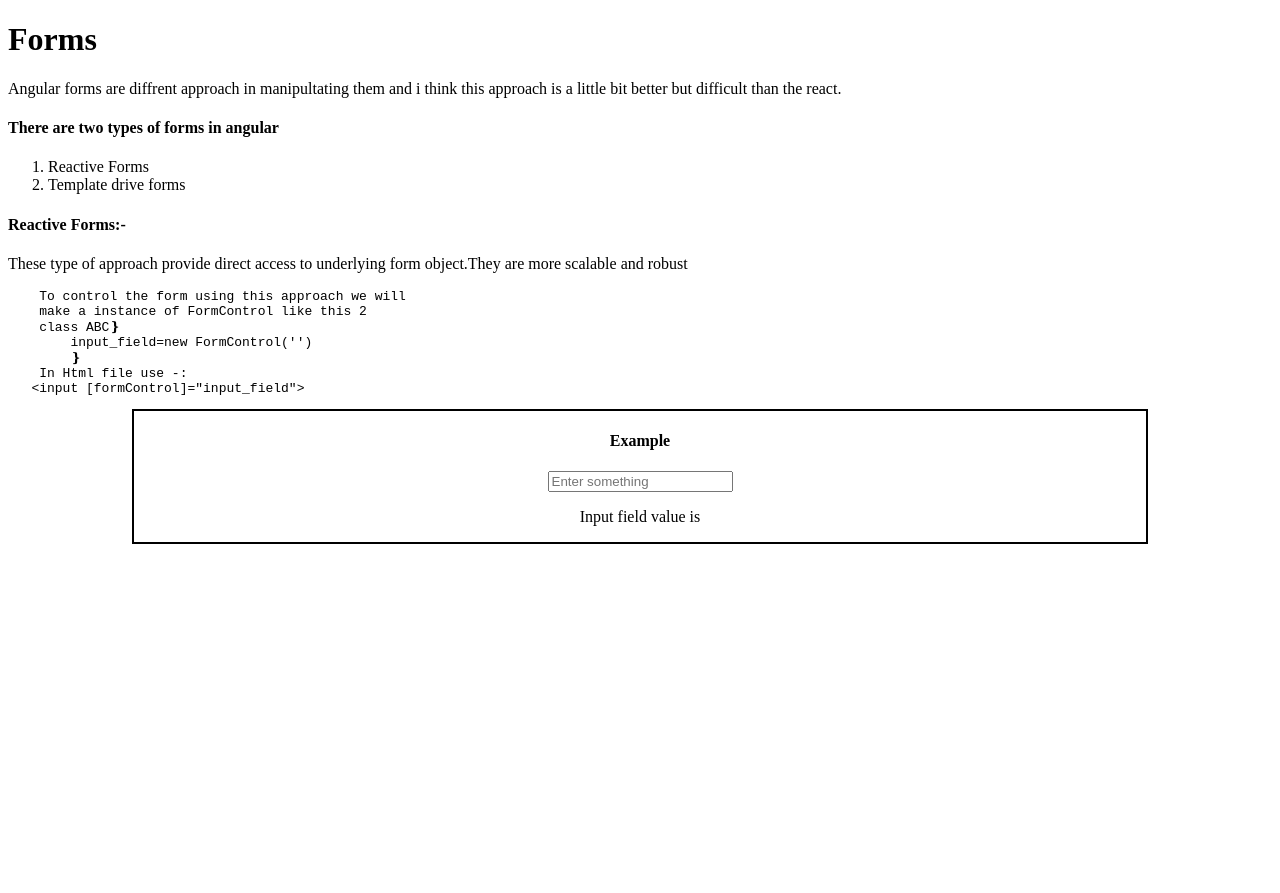
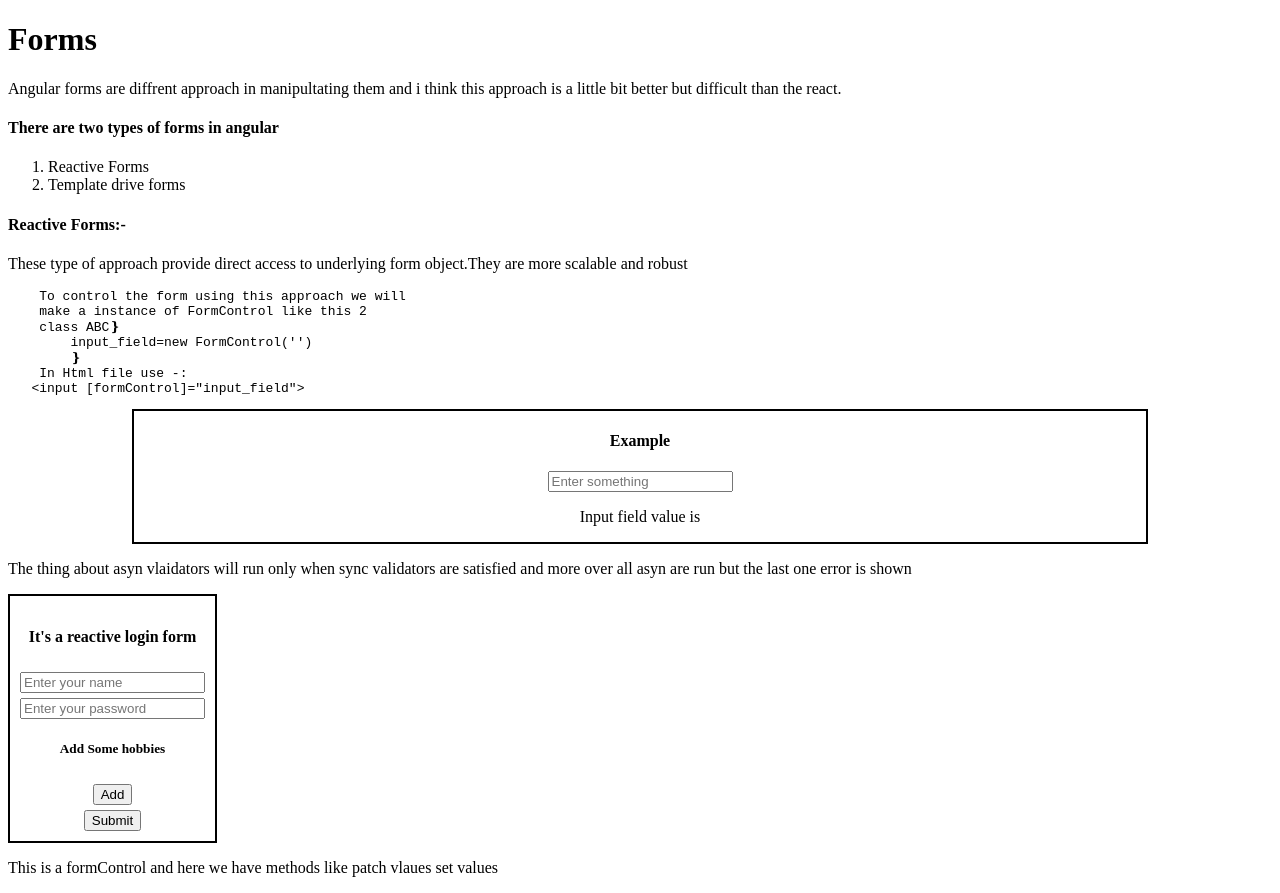
Before and after one commit to Msuf123/angular-forms-practice, an Angular app: page / in a window 1280 px wide. Before the commit the page ends 800 px from the top, so only its background shows below. Built offline with nearby package versions, Linux system fonts and the light colour scheme.

Commit message:
Understood little about formArray

```diff
--- a/src/app/forms-types/reactive-form/form-group/form-group.component.css
+++ b/src/app/forms-types/reactive-form/form-group/form-group.component.css
@@ -0,0 +1,14 @@
+form{
+    border: 2px solid black;
+    display: flex;
+    flex-direction: column;
+    align-items: center;
+    width: max-content;
+    padding: 10px;
+}
+input{
+    margin-top: 5px;
+}
+button{
+    margin-top: 5px;
+}
--- a/src/app/forms-types/reactive-form/form-group/form-group.component.html
+++ b/src/app/forms-types/reactive-form/form-group/form-group.component.html
@@ -1 +1,16 @@
-<p>form-group works!</p>
+<form [formGroup]="formGroup" (submit)="formSubmit()">
+    <h4>It's a reactive login form</h4>
+    <label *ngIf="showErrorLable"></label>
+    <input formControlName="name" placeholder="Enter your name">
+
+    <input formControlName="password" placeholder="Enter your password">
+    <h5>Add Some hobbies</h5>
+    <ng-container formArrayName="hobbies" *ngFor="let item of arrayOfForm.controls ;let i=index">
+        <input [formControlName]="i">
+    </ng-container>
+    <button (click)="adHobbies()">Add</button>
+    <button>Submit</button>
+</form>
+<p>
+    This is a formControl and here we have methods like patch vlaues set values
+</p>
--- a/src/app/forms-types/reactive-form/form-group/form-group.component.ts
+++ b/src/app/forms-types/reactive-form/form-group/form-group.component.ts
@@ -1,12 +1,32 @@
+import { CommonModule } from '@angular/common';
 import { Component } from '@angular/core';
+import { FormArray, FormBuilder, FormControl, ReactiveFormsModule, Validators } from '@angular/forms';
 
 @Component({
   selector: 'app-form-group',
   standalone: true,
-  imports: [],
+  imports: [ReactiveFormsModule,CommonModule],
   templateUrl: './form-group.component.html',
   styleUrl: './form-group.component.css'
 })
 export class FormGroupComponent {
+  showErrorLable=false
+  formGroup=this.formBuilder.group({
+    name:['',[Validators.required]],
+    password:['',[Validators.minLength(6)]],
+    hobbies:this.formBuilder.array([])
+  },)
+ constructor(private formBuilder:FormBuilder) {
 
+ }
+ adHobbies(){
+
+  this.arrayOfForm.push(new FormControl('hoobies'))
+ }
+ get arrayOfForm(){
+    return  this.formGroup.get('hobbies') as FormArray
+ }
+ formSubmit(){
+  console.log(this.formGroup.value)
+ }
 }
--- a/src/app/forms-types/reactive-form/reactive-form.component.html
+++ b/src/app/forms-types/reactive-form/reactive-form.component.html
@@ -15,3 +15,5 @@
 <label for="name" *ngIf="displayError">{{errorMessage}}</label>
 <p>Input field value is {{currentValueOfForm}}</p>
 </div>
+<p>The thing about asyn vlaidators will run only when sync validators are satisfied and more over all asyn are run but the last one error is shown</p>
+<app-form-group></app-form-group>
--- a/src/app/forms-types/reactive-form/reactive-form.component.ts
+++ b/src/app/forms-types/reactive-form/reactive-form.component.ts
@@ -5,11 +5,12 @@ import NumberChecker, { WordToExclude } from './validator';
 import CountryChecker from './validator';
 import { AsyncValidatorService } from './async-validator.service';
 import { AsyncValidatorSecondService } from './async-validator-second.service';
+import { FormGroupComponent } from './form-group/form-group.component';
 
 @Component({
   selector: 'app-reactive-form',
   standalone: true,
-  imports: [CommonModule,ReactiveFormsModule,FormsModule],
+  imports: [CommonModule,ReactiveFormsModule,FormsModule,FormGroupComponent],
   templateUrl: './reactive-form.component.html',
   styleUrl: './reactive-form.component.css'
 })
@@ -17,7 +18,7 @@ export class ReactiveFormComponent implements DoCheck {
   diasble=false
   displayError=false
   errorMessage=''
-input_field=new FormControl('',{updateOn:'change',validators:[CountryChecker,WordToExclude('lost')],asyncValidators:[this.async.validate.bind(this.async),this.asyncTwo.validate.bind(this.asyncTwo)]})
+input_field=new FormControl('',{updateOn:'change',validators:[CountryChecker,WordToExclude('lost')],asyncValidators:[this.asyncTwo.validate.bind(this.asyncTwo),this.async.validate.bind(this.async),]})
 currentValueOfForm:string|null=''
 
 constructor(private async:AsyncValidatorService,private asyncTwo:AsyncValidatorSecondService){
```
